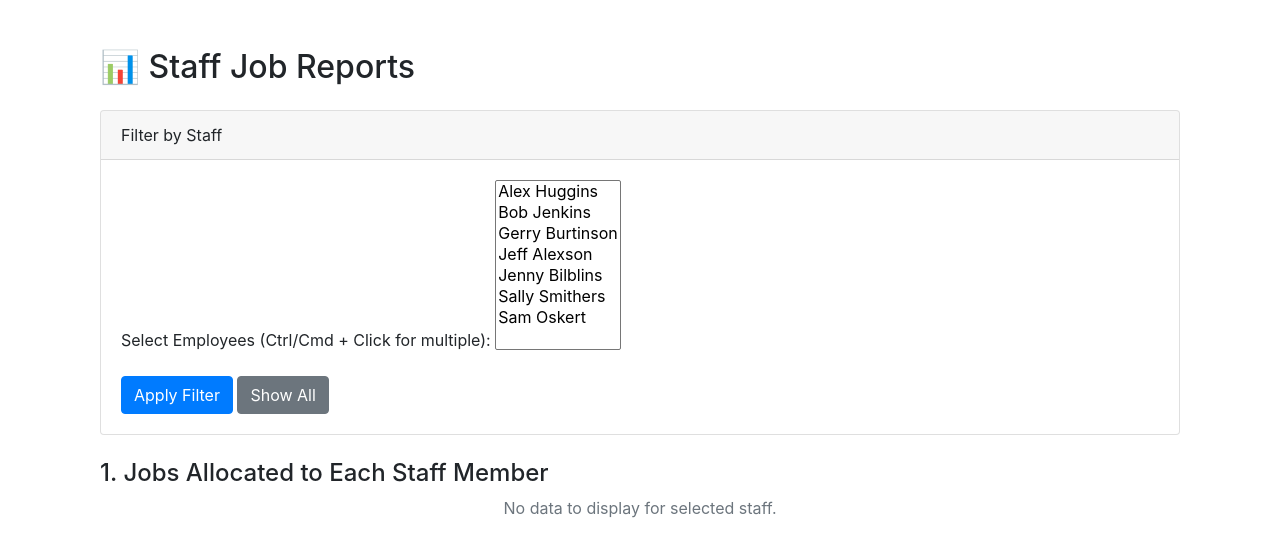
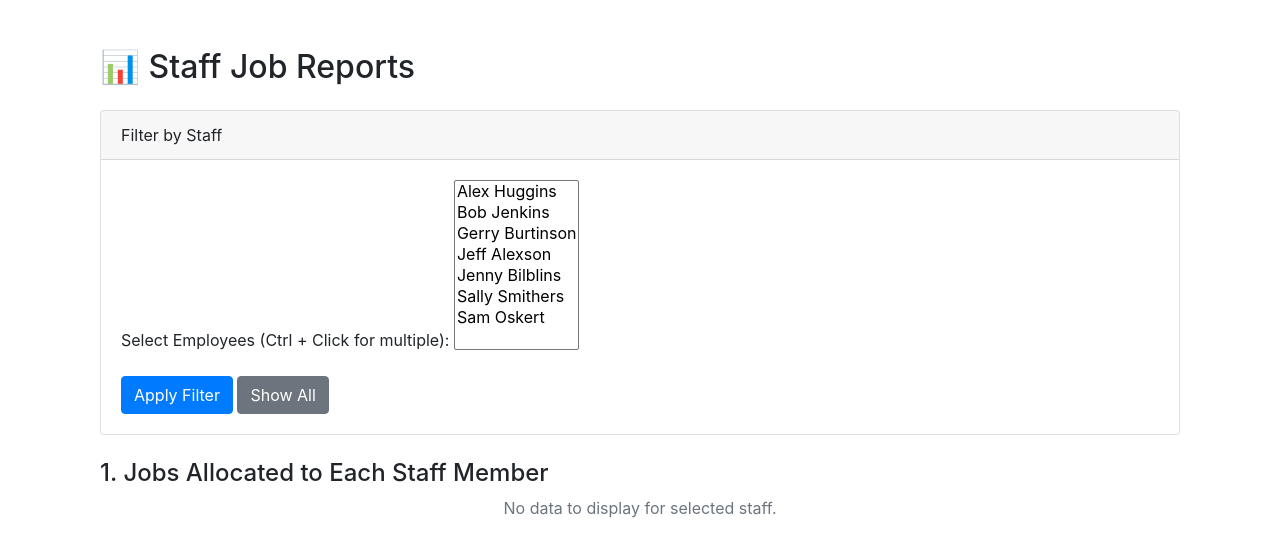
Before and after one commit to Superarik/ODM, a PHP site: page /reports.php in a window 1280 px wide. Shown: the part 56-605 px from the top of the page. Run offline with PHP 8.4, Linux system fonts and the light colour scheme; a user stored in the database is signed in; data comes from the database, SQL or seed files in the repository; data that the repository does not hold is empty; some libraries are stand-ins or nearby versions.

Commit message:
Minor text change

```diff
--- a/reports.php
+++ b/reports.php
@@ -6,7 +6,7 @@ include_once("includes/header.php");
 include_once("includes/nav.php");
 include_once("includes/utils.php");
 
-
+// SQL statement to fetch all staff names for the filter
 $all_staff_sql = "SELECT id, first_name, last_name FROM staff ORDER BY first_name, last_name";
 $all_staff_result = runAndCheckSQL($connect, $all_staff_sql);
 $staff_list = [];
@@ -222,7 +222,7 @@ $no_work_result = runAndCheckSQL($connect, $no_work_sql);
         <div class="card-body">
             <form id="filterForm" onsubmit="event.preventDefault(); drawFilteredCharts();">
                 <div class="mb-3">
-                    <label for="employeeFilterSelect" class="form-label">Select Employees (Ctrl/Cmd + Click for multiple):</label>
+                    <label for="employeeFilterSelect" class="form-label">Select Employees (Ctrl + Click for multiple):</label>
                     <select multiple class="form-select" id="employeeFilterSelect" name="selected_employees[]" size="8">
                         <?php
                         // Populate the dropdown with staff names
```
